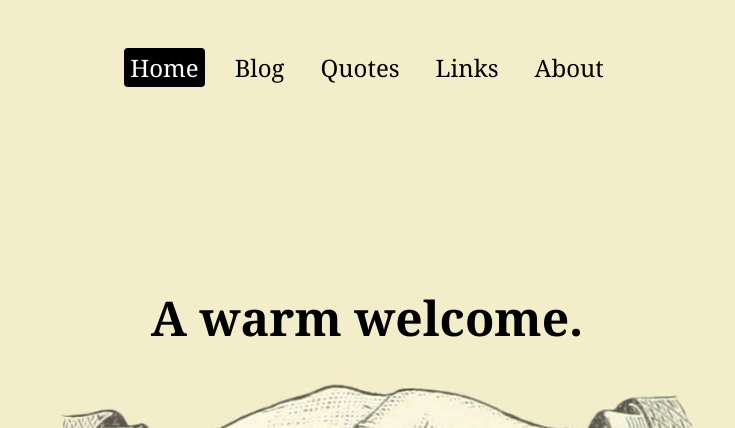
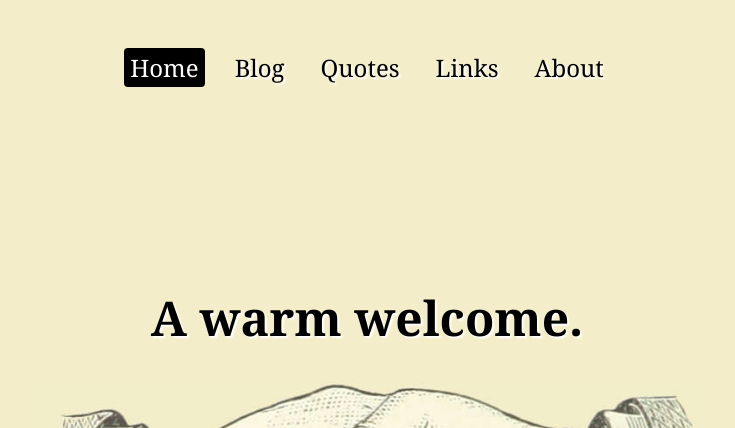
Before and after one commit to denismcdonald/blog, a Jekyll site: the page built from index.md, in a window 1280 px wide. Shown: the top 428 px of the page, without its empty margins (273-1008 px from the left). Built offline with Jekyll 4.4.1, drawn with Linux system fonts in a browser that asks for light colours.

Commit message:
Add heading text-shadow

```diff
--- a/_sass/main.scss
+++ b/_sass/main.scss
@@ -171,6 +171,7 @@ aside {
     border-radius: 4px;
     color: #fff;
     text-decoration: none;
+    text-shadow: none;
 }
 
 .edit {
@@ -218,6 +219,7 @@ footer a {
 }
 
 .home-heading {
+    text-shadow: 2px 2px 2px #fff;
     text-align: center;
 }
 
@@ -231,6 +233,12 @@ h3,
 h4 {
     margin-top: 3rem;
     font-weight: 900;
+}
+
+h2,
+h3,
+h4 {
+    text-shadow: -2px 2px 1px #fff;
 }
 
 .h1-title {
@@ -281,10 +289,12 @@ nav a {
     margin: 0 0.15rem 0 0.15rem;
     padding: 3px 6px;
     text-decoration: none;
+    text-shadow: 2px 2px 2px #fff;
 }
 
 nav a:hover {
     color: #fff;
+    text-shadow: none;
 }
 
 p {
```
Also changed, not shown: 1 other file.
